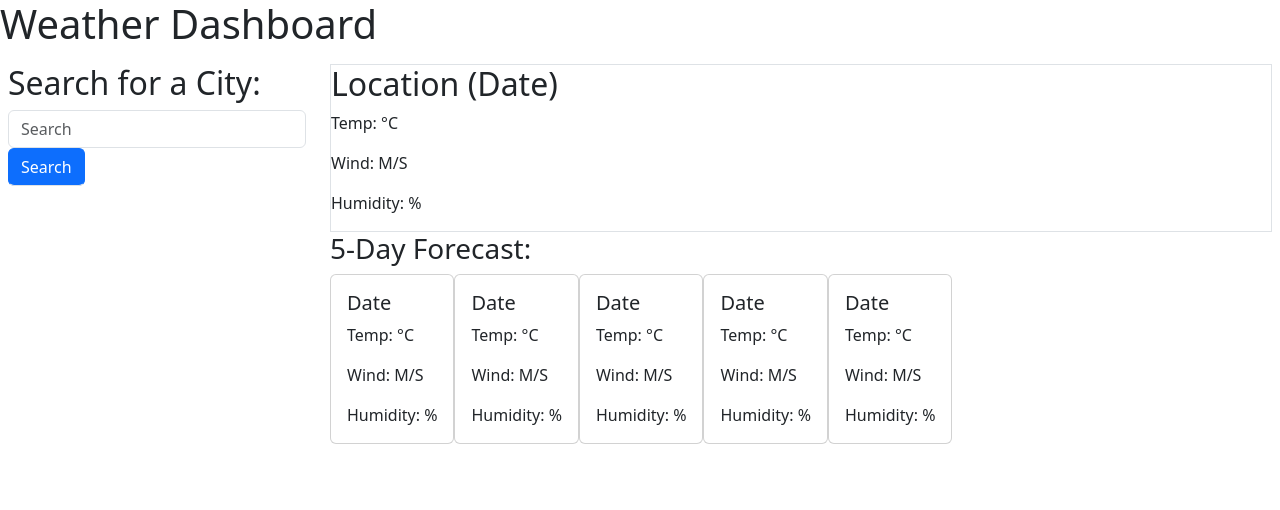
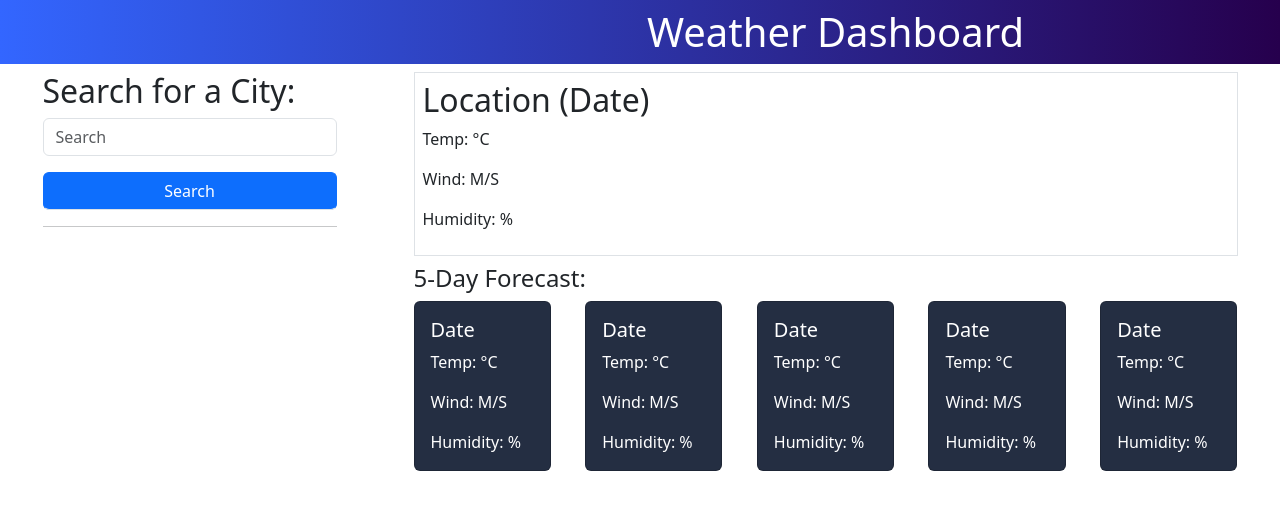
Before and after one commit to jjocelynn/weather-dashboard, a plain HTML site: page index.html in a window 1280 px wide. Drawn offline with nearby package versions, Linux system fonts and the light colour scheme.

Commit message:
worked on the styling

```diff
--- a/assets/css/styles.css
+++ b/assets/css/styles.css
@@ -0,0 +1,30 @@
+header {
+    background: linear-gradient(to right, #3366ff, #26004d);
+    color: white;
+}
+
+h1 {
+    padding: 0.5rem;
+    text-align: right;
+    padding-right: 20%;
+}
+
+.custom-bg {
+    background-color: lightgrey;
+    color: black;
+}
+
+.custom-bg:hover {
+    background-color: grey;
+}
+
+.card {
+    background-color: #242e42;
+    color: white;
+}
+
+#forecastCards {
+    display: flex;
+    flex-direction: grid;
+    justify-content: space-between;
+}
--- a/assets/js/scripts.js
+++ b/assets/js/scripts.js
@@ -49,7 +49,7 @@ let createBtns = function (btnLocation) {
     let historyBtns = document.createElement("button");
     historyBtns.textContent = btnLocation;
     historyBtns.setAttribute("type", "button");
-    historyBtns.setAttribute("class", "btn btn-primary border-bottom");
+    historyBtns.setAttribute("class", "btn btn-primary border mb-2 custom-bg");
     $("#history").append(historyBtns);
 }
 
@@ -61,6 +61,7 @@ let display = function (data) {
     let iconId = data["weather"][0]["icon"];
     let iconUrl = "http://openweathermap.org/img/wn/" + iconId + "@2x.png"
     let iconImg = document.createElement("img");
+    iconImg.setAttribute("style", "width:10%");
     iconImg.setAttribute("src", iconUrl);
     iconImg.setAttribute("alt", "weather icon");
 
--- a/index.html
+++ b/index.html
@@ -7,7 +7,7 @@
   <meta name="viewport" content="width=device-width, initial-scale=1.0" />
   <link href="https://cdn.jsdelivr.net/npm/bootstrap@5.3.0-alpha1/dist/css/bootstrap.min.css" rel="stylesheet"
     integrity="sha384-GLhlTQ8iRABdZLl6O3oVMWSktQOp6b7In1Zl3/Jr59b6EGGoI1aFkw7cmDA6j6gD" crossorigin="anonymous" />
-  <link rel="style sheet" href="./assets/css/styles.css" />
+  <link rel="stylesheet" href="./assets/css/styles.css" />
   <title>Weather Dashboard</title>
 </head>
 
@@ -16,20 +16,19 @@
     <h1>Weather Dashboard</h1>
   </header>
 
-  <main class="row p-2">
-
+  <main class="row m-1">
     <aside class="container col-3 h-auto">
       <h2>Search for a City:</h2>
-      <input id="search" type="text" class="form-control" placeholder="Search" aria-label="search"
+      <input id="search" type="text" class="form-control mb-3" placeholder="Search" aria-label="search"
         aria-describedby="basic-addon1">
-      <button id="searchBtn" type="button" class="btn btn-primary border-bottom">Search</button>
+      <button id="searchBtn" type="button" class="btn btn-primary border-bottom w-100">Search</button>
+      <hr />
       <p id="valid"></p>
-      <ul id="history" class="row"></ul>
+      <ul id="history" class="row list-group p-2"></ul>
     </aside>
 
-    <section class="container col-9">
-
-      <div id="currentTemp" class="border">
+    <section class="container col-8">
+      <div id="currentTemp" class="border p-2">
         <h2 id="location">Location (Date)</h2>
         <p>Temp: <span id="temp"></span>°C</p>
         <p>Wind: <span id="wind"></span> M/S</p>
@@ -37,9 +36,9 @@
       </div>
 
       <div id="forecast">
-        <h3>5-Day Forecast:</h3>
-        <div class="d-flex flex.row w-90">
-          <div class="card">
+        <h4 class="mt-2">5-Day Forecast:</h4>
+        <section id="forecastCards">
+          <div class="card col-2">
             <div id="day1" class="card-body">
               <h5 class="card-title">Date</h5>
               <h6 class="icon"></h6>
@@ -48,7 +47,7 @@
               <p class="card-text">Humidity: <span class="humidity"></span> %</p>
             </div>
           </div>
-          <div class="card">
+          <div class="card col-2">
             <div id="day2" class="card-body">
               <h5 class="card-title">Date</h5>
               <h6 class="icon"></h6>
@@ -57,7 +56,7 @@
               <p class="card-text">Humidity: <span class="humidity"></span> %</p>
             </div>
           </div>
-          <div class="card">
+          <div class="card col-2">
             <div id="day3" class="card-body">
               <h5 class="card-title">Date</h5>
               <h6 class="icon"></h6>
@@ -66,7 +65,7 @@
               <p class="card-text">Humidity: <span class="humidity"></span> %</p>
             </div>
           </div>
-          <div class="card">
+          <div class="card col-2">
             <div id="day4" class="card-body">
               <h5 class="card-title">Date</h5>
               <h6 class="icon"></h6>
@@ -75,7 +74,7 @@
               <p class="card-text">Humidity: <span class="humidity"></span> %</p>
             </div>
           </div>
-          <div  class="card">
+          <div class="card col-2">
             <div id="day5" class="card-body">
               <h5 class="card-title">Date</h5>
               <h6 class="icon"></h6>
@@ -84,7 +83,7 @@
               <p class="card-text">Humidity: <span class="humidity"></span> %</p>
             </div>
           </div>
-        </div>
+        </section>
       </div>
     </section>
   </main>
```
